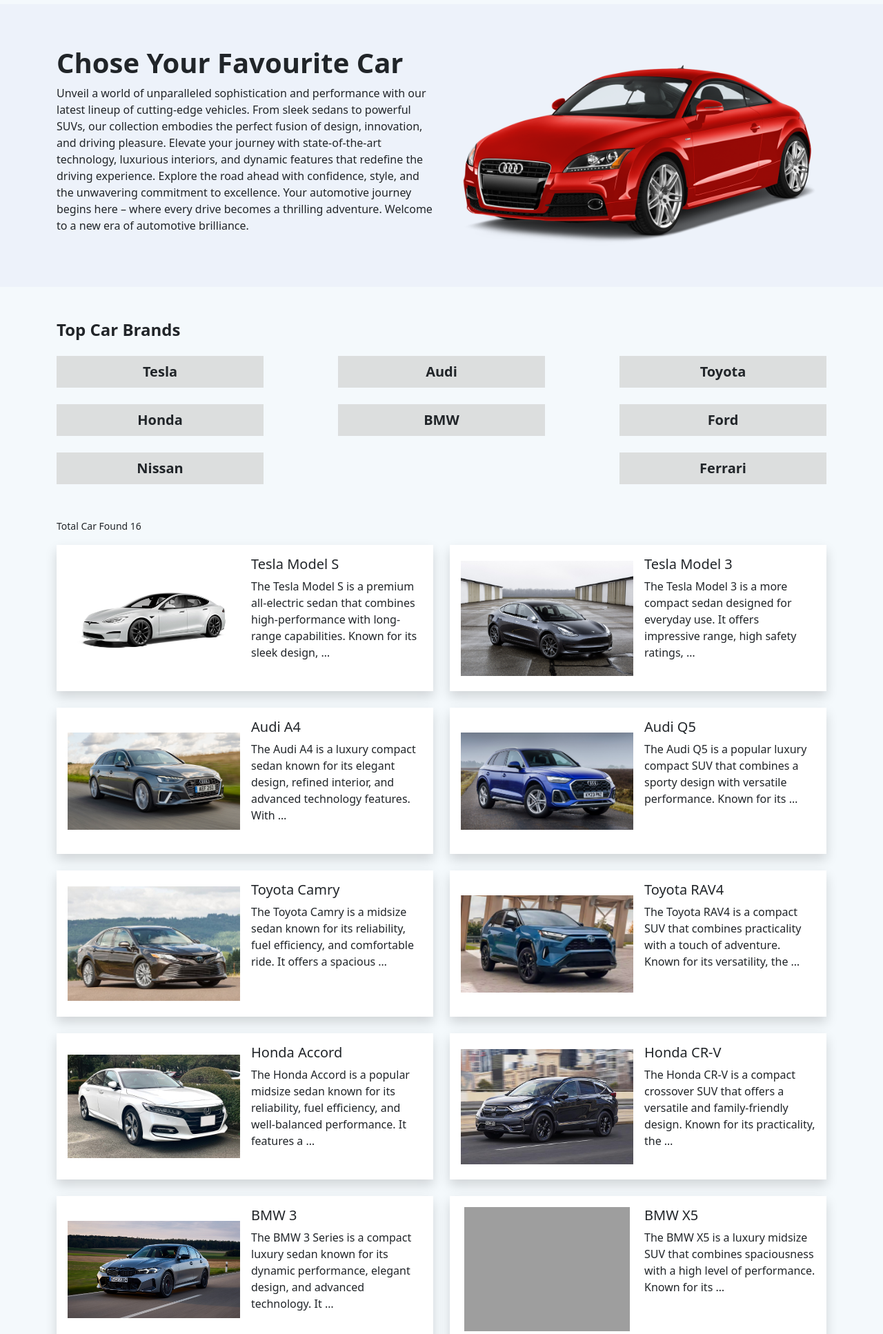
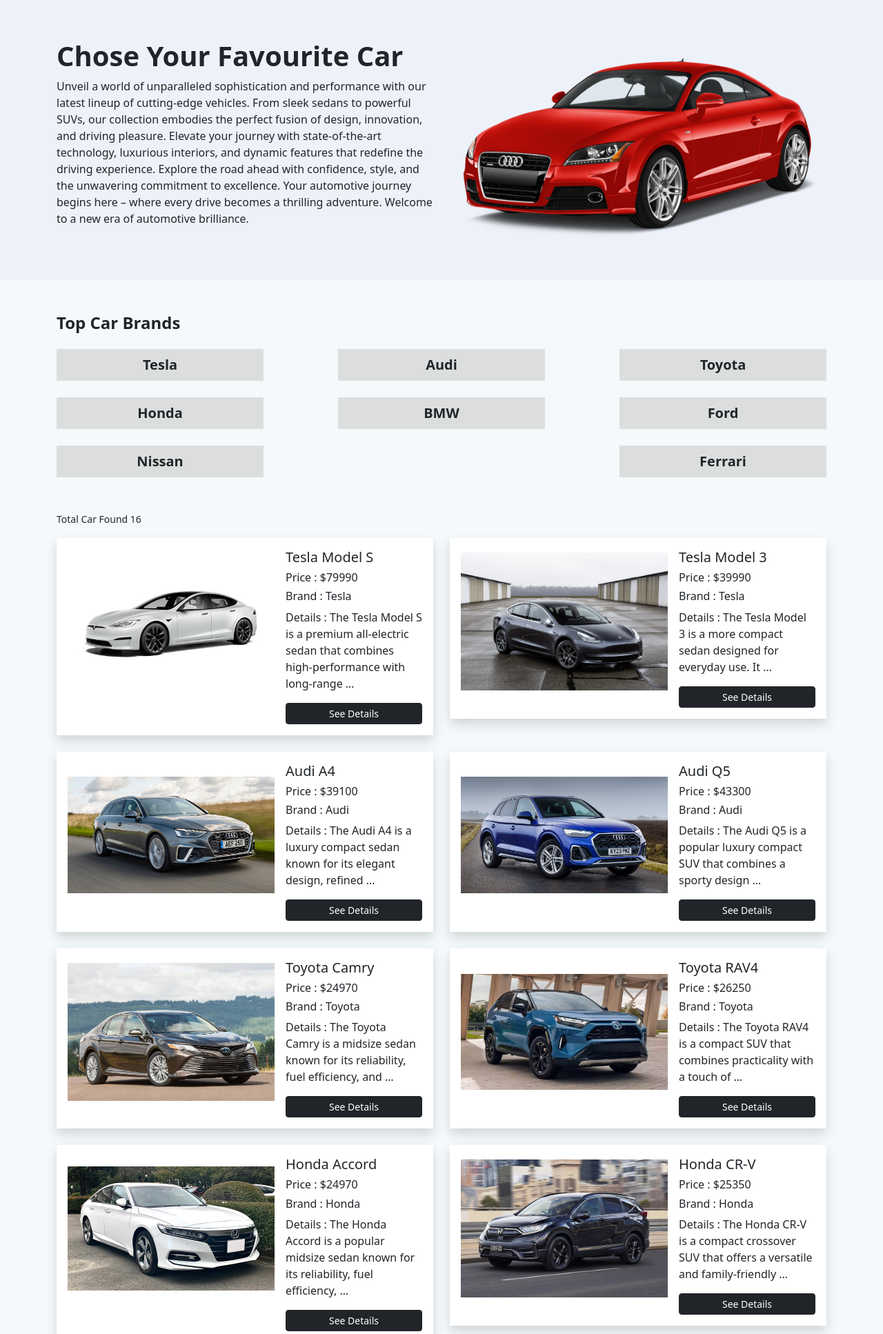
Before and after one commit to mdtalhaba/Car_House_Django, a Django app: page / in a window 1280 px wide. Shown: the part 74-2008 px from the top of the page at 69% size. Run offline with Django 5.2, Linux system fonts and the light colour scheme; data comes from the database, SQL or seed files in the repository; grey boxes are pictures that could not be loaded.

Commit message:
Details page add

```diff
--- a/car_house/urls.py
+++ b/car_house/urls.py
@@ -1,6 +1,6 @@
 from django.contrib import admin
 from django.urls import path, include
-from . views import home
+from . views import home, DetailsCarView
 from django.conf import settings
 from django.conf.urls.static import static
 
@@ -9,6 +9,7 @@
     path('user/', include('user_validation.urls')),
     path('brand/<slug:brand_slug>', home, name='brand_slug'),
     path('', home, name='home'),
+    path('car_details/<int:id>', DetailsCarView.as_view(), name='car_details'),
 ]
 
 urlpatterns += static(settings.MEDIA_URL, document_root=settings.MEDIA_ROOT)
--- a/car_house/views.py
+++ b/car_house/views.py
@@ -1,6 +1,7 @@
 from django.shortcuts import render
 from brand.models import Brand
 from car.models import Car
+from django.views.generic import DetailView
 
 def home(req, brand_slug = None) :
     data = Car.objects.all()
@@ -9,3 +10,9 @@
         data = Car.objects.filter(brand=brd)
     brand = Brand.objects.all()
     return render(req, 'home.html', {'data' : data, 'brand' : brand})
+
+
+class DetailsCarView(DetailView) :
+    model = Car
+    pk_url_kwarg = 'id'
+    template_name = 'car_details.html'
--- a/templates/base.html
+++ b/templates/base.html
@@ -50,7 +50,7 @@
     </header>
     <main>
 
-      <section style="margin-top: 80px">
+      <section style="margin-top: 70px">
         {% block content %}
 
         {% endblock content %}
--- a/templates/home.html
+++ b/templates/home.html
@@ -41,11 +41,14 @@
               <div class="p-3">
                 <div class="d-flex">
                   <div>
-                    <img style="width:250px; height:180px; object-fit: contain;" src="{{car.image.url}}" alt="Car Image">
+                    <img style="width:300px; height:210px; object-fit: contain;" src="{{car.image.url}}" alt="Car Image">
                   </div>
                   <div class="ps-3">
                     <h5 class="card-title">{{car.title}}</h5>
-                    <p class="card-text">{{car.description | truncatewords:20 }}</p>
+                    <h6>Price : ${{car.price}}</h6>
+                    <h6>Brand : {{car.brand.name}}</h6>
+                    <p class="card-text">Details : {{car.description | truncatewords:14 }}</p>
+                    <a href="{% url "car_details" car.id %}" class="btn btn-dark btn-sm w-100">See Details</a>
                   </div>
                 </div>
               </div>
```
Also changed, not shown: templates/car_details.html (added, +26 -0 lines).
